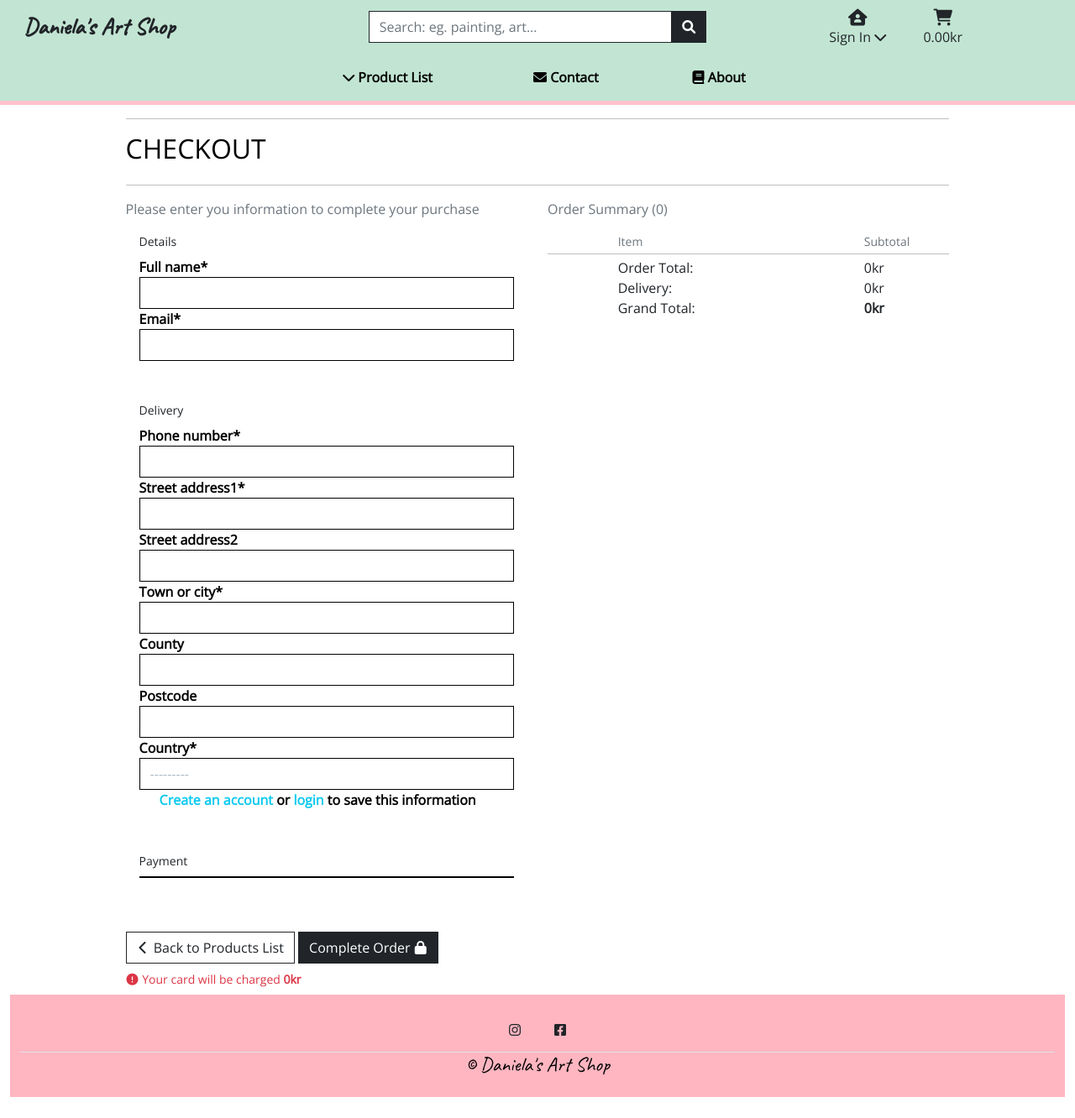
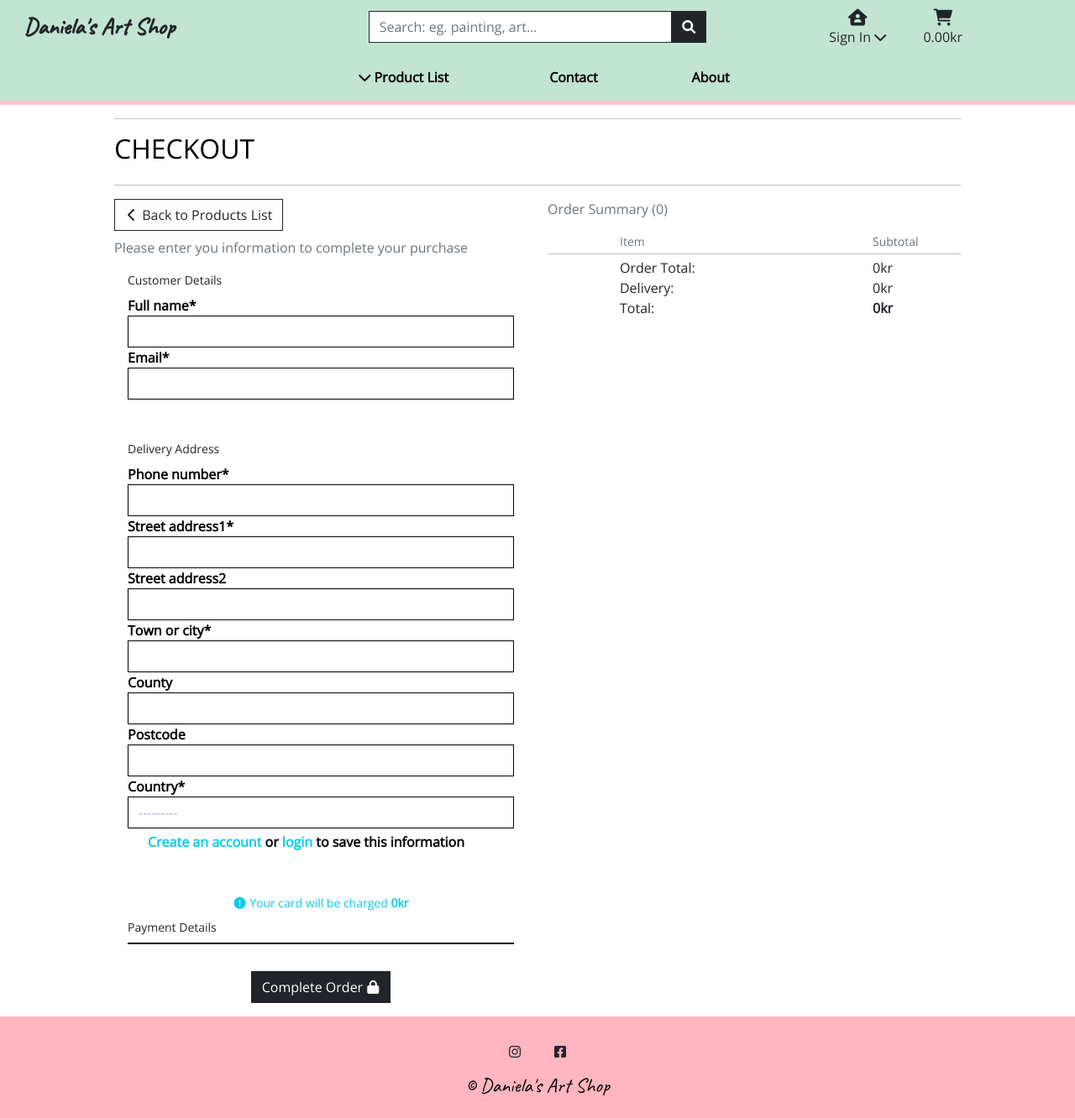
Before and after one commit to fdasabino/art-shop-p5, a Django app: template templates/checkout/checkout.html in a window 1280 px wide. Shown: the whole page at 84% size. Before the commit the page ends 1307 px from the top, so only its background shows below. Run offline with Django 3.2, Linux system fonts and the light colour scheme; the template is opened without the code that fills it: values that come from a table or form of the project are taken from there, others are empty; parts of the project's set-up code (start-up, migrations or seed data) failed here and were passed over; some libraries are stand-ins or nearby versions.

Commit message:
added template and stylings update

```diff
--- a/static/css/base.css
+++ b/static/css/base.css
@@ -1,3 +1,4 @@
+/* global styling */
 @import url('https://fonts.googleapis.com/css2?family=Caveat&family=Open+Sans:wght@300&display=swap');
 
 * {
@@ -191,6 +192,10 @@ label {
 
 /* Allauth form formatting */
 
+#id_remember {
+  margin-top: 5px;
+}
+
 .allauth-content {
   height: 100vh;
 }
--- a/templates/allauth/account/login.html
+++ b/templates/allauth/account/login.html
@@ -41,7 +41,7 @@ for a {{ site_name }} account and sign in below:{% endblocktrans %}</p>
   {% if redirect_field_value %}
   <input type="hidden" name="{{ redirect_field_name }}" value="{{ redirect_field_value }}" />
   {% endif %}
-  <button class="btn btn-outline-dark rounded-0" href="{% url 'home' %}">Home</button>
+  <button class="btn btn-outline-dark rounded-0" href="{% url 'home' %}">Back to Home Page</button>
   <button class="primaryAction" type="submit">{% trans "Sign In" %}</button>
   <p class="mt-2">
     <a class="button secondaryAction" href="{% url 'account_reset_password' %}">{% trans "Forgot Password?" %}</a>
--- a/templates/allauth/account/logout.html
+++ b/templates/allauth/account/logout.html
@@ -8,15 +8,15 @@
 <hr>
 <h2 class="mb-4 text-uppercase">{% trans "Sign Out" %}</h2>
 <hr>
-<p>{% trans 'Are you sure you want to sign out?' %} <a class="btn btn-dark btn-sm text-white"
-    href="{% url 'profile' %}">Back to Profile Page</a></p>
+<p>{% trans 'Are you sure you want to sign out?' %}</p>
 
 <form method="post" action="{% url 'account_logout' %}">
   {% csrf_token %}
   {% if redirect_field_value %}
   <input type="hidden" name="{{ redirect_field_name }}" value="{{ redirect_field_value }}" />
   {% endif %}
-  <button class="btn btn-dark" type="submit">{% trans 'Sign Out' %}</button>
+  <a class="btn btn-dark text-white" href="{% url 'profile' %}">Back to Profile Page</a>
+  <button class="btn btn-dark m-0" type="submit">{% trans 'Sign Out' %}</button>
 </form>
 
 
--- a/templates/checkout/checkout.html
+++ b/templates/checkout/checkout.html
@@ -17,8 +17,8 @@
 {% endblock %}
 
 {% block content %}
-<div class="container-fluid content mb-2">
-  <div class="container">
+<div class="container-fluid content p-0 m-0">
+  <div class="container px-2">
     <div class="row">
       <div class="col">
         <hr>
@@ -73,7 +73,7 @@
           <div class="col-7 offset-2">
             <p class="my-0">Order Total:</p>
             <p class="my-0">Delivery:</p>
-            <p class="my-0">Grand Total:</p>
+            <p class="my-0">Total:</p>
           </div>
           <div class="col-3">
             <p class="my-0">{{ total |intcomma }}kr</p>
@@ -84,18 +84,24 @@
       </div>
 
       <div class="col-12 col-lg-6">
+      <a href="{% url 'products' %}" class="btn btn-outline-dark rounded-0 mb-2">
+                <span class="icon">
+                  <i class="fas fa-chevron-left"></i>
+                </span>
+                <span class="font-weight-bold">Back to Products List</span>
+              </a>
         <p class="text-muted">Please enter you information to complete your purchase</p>
         <form action="{% url 'checkout'%}" method="POST" id="payment-form">
           {% csrf_token %}
           <form action="{% url 'checkout' %}" method="POST" id="payment-form">
             {% csrf_token %}
             <fieldset class="rounded px-3 mb-5">
-              <legend class="fieldset-label small text-dark px-2 w-auto">Details</legend>
+              <legend class="fieldset-label small text-dark px-2 w-auto">Customer Details</legend>
               {{ order_form.full_name | as_crispy_field }}
               {{ order_form.email | as_crispy_field }}
             </fieldset>
             <fieldset class="rounded px-3 mb-5">
-              <legend class="fieldset-label small text-dark px-2 w-auto">Delivery</legend>
+              <legend class="fieldset-label small text-dark px-2 w-auto">Delivery Address</legend>
               {{ order_form.phone_number | as_crispy_field }}
               {{ order_form.street_address1 | as_crispy_field }}
               {{ order_form.street_address2 | as_crispy_field }}
@@ -108,7 +114,7 @@
                 <label class="form-check-label" for="id-save-info">Save this delivery information to my profile</label>
                 <input class="form-check-input ml-2 mr-0" type="checkbox" id="id-save-info" name="save-info" checked>
                 {% else %}
-                <label class="form-check-label" for="id-save-info">
+                <label class="form-check-label mt-1" for="id-save-info">
                   <a class="text-info" href="{% url 'account_signup' %}">Create an account</a> or
                   <a class="text-info" href="{% url 'account_login' %}">login</a> to save this information
                 </label>
@@ -116,7 +122,13 @@
               </div>
             </fieldset>
             <fieldset class="px-3">
-              <legend class="fieldset-label small text-dark px-2 w-auto">Payment</legend>
+            <p class="small text-info text-center my-0 mb-2">
+              <span class="icon">
+                <i class="fas fa-exclamation-circle"></i>
+              </span>
+              <span>Your card will be charged <strong>{{ grand_total|intcomma }}kr</strong></span>
+            </p>
+              <legend class="fieldset-label small text-dark px-2 w-auto">Payment Details</legend>
               <!-- A Stripe card element will go here -->
               <div class="mb-3" id="card-element"></div>
               <!-- Used to display form errors -->
@@ -124,27 +136,14 @@
               <!-- Pass the client secret to the view so we can get the payment intent id -->
               <input type="hidden" value="{{ client_secret }}" name="client_secret">
             </fieldset>
-
-            <div class="submit-button text-right mt-5 mb-2">
-              <a href="{% url 'products' %}" class="btn btn-outline-dark rounded-0">
-                <span class="icon">
-                  <i class="fas fa-chevron-left"></i>
-                </span>
-                <span class="font-weight-bold">Back to Products List</span>
-              </a>
-              <button id="submit-button" class="btn btn-dark rounded-0">
+            <div class="submit-button text-center d-sm mt-3 mb-2">
+              <button id="submit-button" class="btn btn-dark rounded-0 mb-2">
                 <span class="font-weight-bold">Complete Order</span>
                 <span class="icon">
                   <i class="fas fa-lock"></i>
                 </span>
               </button>
             </div>
-            <p class="small text-danger my-0 mb-2">
-              <span class="icon">
-                <i class="fas fa-exclamation-circle"></i>
-              </span>
-              <span>Your card will be charged <strong>{{ grand_total|intcomma }}kr</strong></span>
-            </p>
           </form>
         </form>
       </div>
--- a/templates/checkout/checkout_success.html
+++ b/templates/checkout/checkout_success.html
@@ -16,7 +16,7 @@
 {% endblock %}
 
 {% block content %}
-<div class="container content">
+<div class="container content vh-100">
     <div class="row">
         <div class="col">
             <hr>
@@ -184,7 +184,7 @@
 
                 <div class="row">
                     <div class="col-12 col-md-4">
-                        <p class="mb-0 text-dark font-weight-bold">Grand Total</p>
+                        <p class="mb-0 text-dark font-weight-bold">Total</p>
                     </div>
                     <div class="col-12 col-md-8 text-md-right">
                         <p class="mb-0">{{ order.grand_total }}kr</p>
--- a/templates/includes/footer.html
+++ b/templates/includes/footer.html
@@ -1,6 +1,6 @@
 <div class="container-fluid bg-pink">
   <footer class="py-3">
-    <ul class="nav justify-content-center border-bottom">
+    <ul class="nav justify-content-center">
     <li class="nav-item"><a href="https://www.instagram.com/danielakronvallartanddance/" class="nav-link px-2 text-black" target="_blank"><i
             class="fab fa-instagram btn border-0"></i></a>
       </li>
--- a/templates/includes/main-nav.html
+++ b/templates/includes/main-nav.html
@@ -38,12 +38,10 @@
         </li>
 
         <li>
-            <a class="nav-link text-black mx-5 my-2" href="{% url 'contact' %}"><b><i class="fas fa-envelope"></i>
-                    Contact
-                </b></a>
+            <a class="nav-link text-black mx-5 my-2" href="{% url 'contact' %}"><b>Contact</b></a>
         </li>
         <li>
-            <a class="nav-link text-black mx-5 my-2" href="{% url 'about' %}"> <b><i class="fas fa-book"></i> About </b></a>
+            <a class="nav-link text-black mx-5 my-2" href="{% url 'about' %}"><b>About</b></a>
         </li>
 
     </ul>
```
Also changed, not shown: templates/cart/cart.html (+8 -8 lines).
